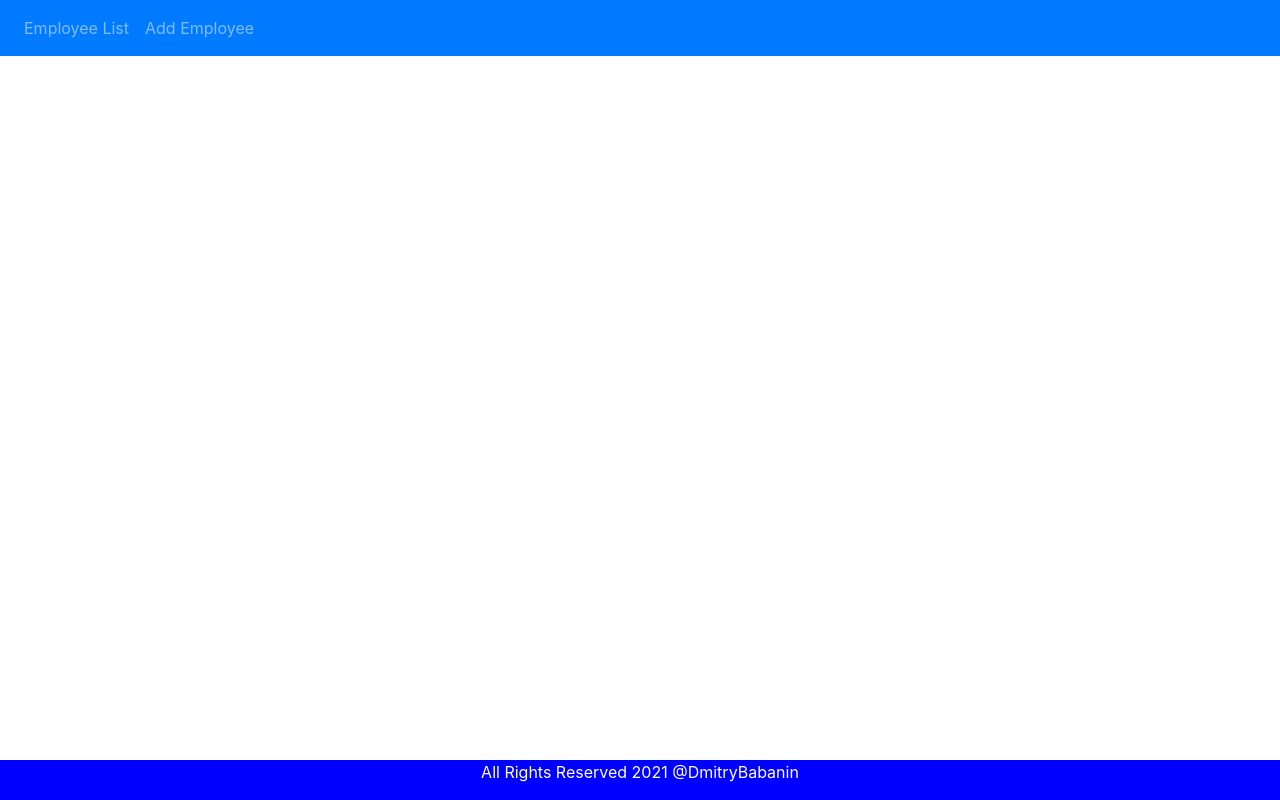
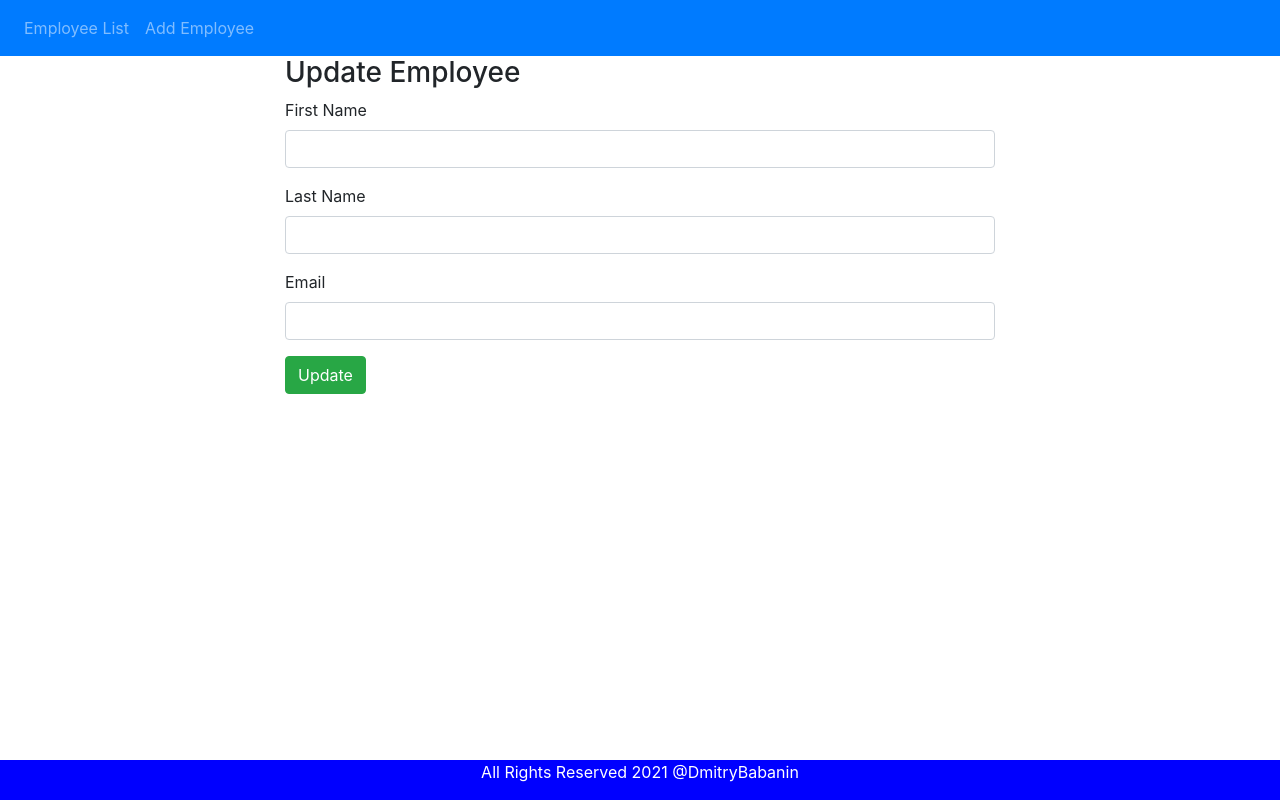
Before and after one commit to LordDetson/employee-list-client, an Angular app: page /update-employee/1 in a window 1280 px wide. Before the commit this address led to /. Built offline with nearby package versions, Linux system fonts and the light colour scheme; no server answers.

Commit message:
feat: Added updating employees

```diff
--- a/src/app/app-routing.module.ts
+++ b/src/app/app-routing.module.ts
@@ -2,11 +2,13 @@
 import {Routes, RouterModule} from '@angular/router';
 import {EmployeeListComponent} from './employee-list/employee-list.component';
 import {CreateEmployeeComponent} from './create-employee/create-employee.component';
+import {UpdateEmployeeComponent} from './update-employee/update-employee.component';
 
 const routes: Routes = [
   {path: 'employees', component: EmployeeListComponent},
   {path: '', redirectTo: 'employees', pathMatch: 'full'},
-  {path: 'create-employee', component: CreateEmployeeComponent}
+  {path: 'create-employee', component: CreateEmployeeComponent},
+  {path: 'update-employee/:id', component: UpdateEmployeeComponent}
 ];
 
 @NgModule({
--- a/src/app/app.module.ts
+++ b/src/app/app.module.ts
@@ -7,12 +7,14 @@
 import {AppRoutingModule} from './app-routing.module';
 import {CreateEmployeeComponent} from './create-employee/create-employee.component';
 import {FormsModule} from '@angular/forms';
+import { UpdateEmployeeComponent } from './update-employee/update-employee.component';
 
 @NgModule({
   declarations: [
     AppComponent,
     EmployeeListComponent,
-    CreateEmployeeComponent
+    CreateEmployeeComponent,
+    UpdateEmployeeComponent
   ],
   imports: [
     BrowserModule,
--- a/src/app/employee-list/employee-list.component.html
+++ b/src/app/employee-list/employee-list.component.html
@@ -5,6 +5,7 @@
     <th>First name</th>
     <th>Last name</th>
     <th>Email</th>
+    <th>Actions</th>
   </tr>
   </thead>
   <tbody>
@@ -12,6 +13,9 @@
     <td>{{employee.firstName}}</td>
     <td>{{employee.lastName}}</td>
     <td>{{employee.emailId}}</td>
+    <td>
+      <button (click)="goToUpdate(employee.id)" class="btn btn-info">Update</button>
+    </td>
   </tr>
   </tbody>
 </table>
--- a/src/app/employee-list/employee-list.component.ts
+++ b/src/app/employee-list/employee-list.component.ts
@@ -1,6 +1,7 @@
 import { Component, OnInit } from '@angular/core';
 import {Employee} from '../employee';
 import {EmployeeService} from '../employee.service';
+import {Router} from '@angular/router';
 
 @Component({
   selector: 'app-employee-list',
@@ -11,7 +12,8 @@
 
   employees: Employee[];
 
-  constructor(private employeeServes: EmployeeService) { }
+  constructor(private employeeServes: EmployeeService,
+              private router: Router) { }
 
   ngOnInit(): void {
     this.getAllEmployees();
@@ -22,4 +24,8 @@
       this.employees = data;
     });
   }
+
+  goToUpdate(id: number): void {
+    this.router.navigate([`update-employee`, id]);
+  }
 }
--- a/src/app/employee.service.ts
+++ b/src/app/employee.service.ts
@@ -11,6 +11,7 @@
   private baseUrl = 'http://localhost:8080/api/v1/';
   private employees = 'employees';
   private createEmployee = 'employee/create';
+  private employee = 'employee';
 
   constructor(private httpClient: HttpClient) { }
 
@@ -22,7 +23,15 @@
     return this.httpClient.get<Employee[]>(this.getUrl(this.employees));
   }
 
+  get(id: number): Observable<Employee> {
+    return this.httpClient.get<Employee>(this.getUrl(`${this.employee}/${id}`));
+  }
+
   create(employee: Employee): Observable<object> {
     return this.httpClient.post(this.getUrl(this.createEmployee), employee);
   }
+
+  update(id: number, employee: Employee): Observable<object> {
+    return this.httpClient.put(this.getUrl(`${this.employee}/${id}`), employee);
+  }
 }
--- /dev/null
+++ b/src/app/update-employee/update-employee.component.html
@@ -0,0 +1,18 @@
+<div class="col-md-8 offset-md-2">
+  <h3>Update Employee</h3>
+  <form (ngSubmit)="update()">
+    <div class="form-group">
+      <label for="firstName">First Name</label>
+      <input type="text" class="form-control" id="firstName" [(ngModel)]="employee.firstName" name="firstName">
+    </div>
+    <div class="form-group">
+      <label for="lastName">Last Name</label>
+      <input type="text" class="form-control" id="lastName" [(ngModel)]="employee.lastName" name="lastName">
+    </div>
+    <div class="form-group">
+      <label for="emailId">Email</label>
+      <input type="text" class="form-control" id="emailId" [(ngModel)]="employee.emailId" name="emailId">
+    </div>
+    <button class="btn btn-success" type="submit">Update</button>
+  </form>
+</div>
--- /dev/null
+++ b/src/app/update-employee/update-employee.component.ts
@@ -0,0 +1,37 @@
+import { Component, OnInit } from '@angular/core';
+import {Employee} from '../employee';
+import {EmployeeService} from '../employee.service';
+import {ActivatedRoute, Router} from '@angular/router';
+
+@Component({
+  selector: 'app-update-employee',
+  templateUrl: './update-employee.component.html',
+  styleUrls: ['./update-employee.component.css']
+})
+export class UpdateEmployeeComponent implements OnInit {
+
+  id: number;
+  employee: Employee = new Employee();
+
+  constructor(private employeeService: EmployeeService,
+              private activityRoute: ActivatedRoute,
+              private router: Router) { }
+
+  ngOnInit(): void {
+    this.id = this.activityRoute.snapshot.params.id;
+    this.employeeService.get(this.id).subscribe(data => {
+      this.employee = data;
+    }, error => console.log(error));
+  }
+
+  update(): void {
+    this.employeeService.update(this.id, this.employee).subscribe(data => {
+      console.log(data);
+      this.goToEmployeeList();
+    }, error => console.log(error));
+  }
+
+  goToEmployeeList(): void {
+    this.router.navigate(['/employees']);
+  }
+}
```
Also changed, not shown: src/app/update-employee/update-employee.component.css (added), 1 other file (tests, documents, lock files or other folders).
